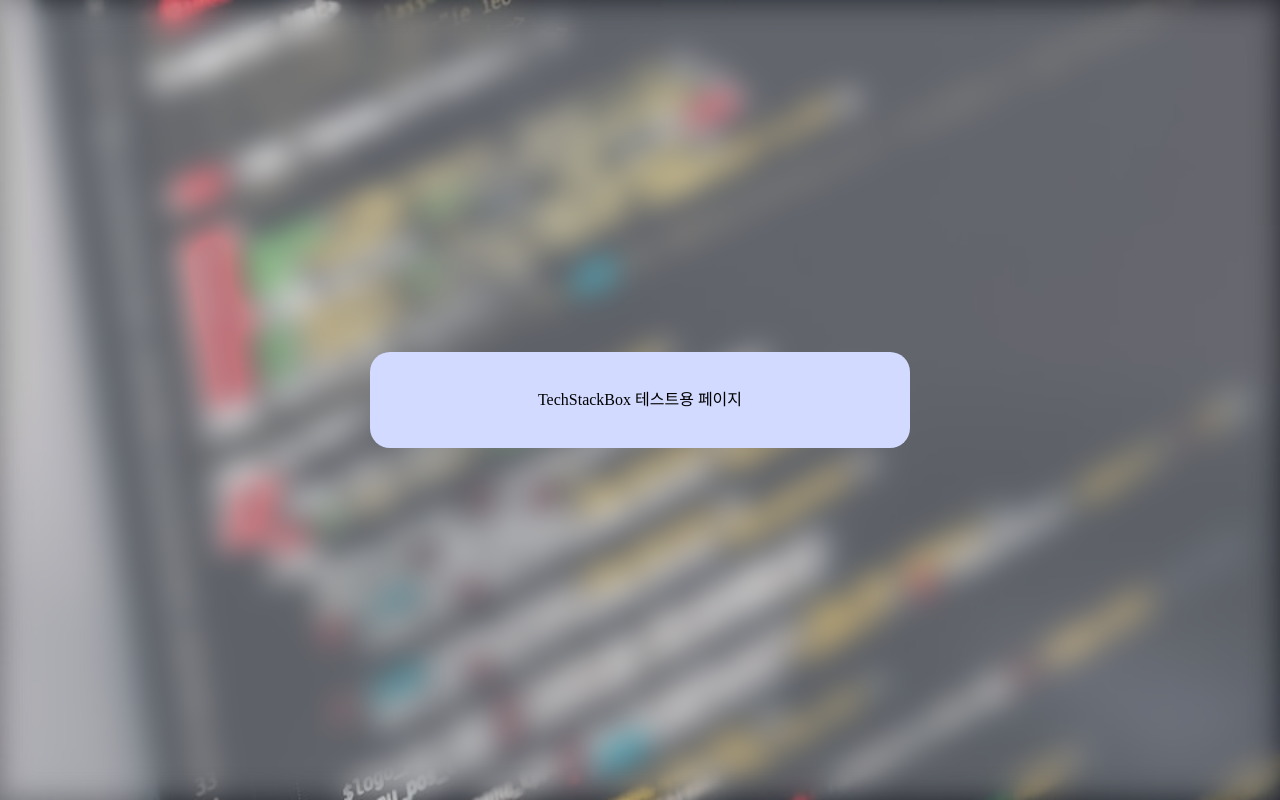
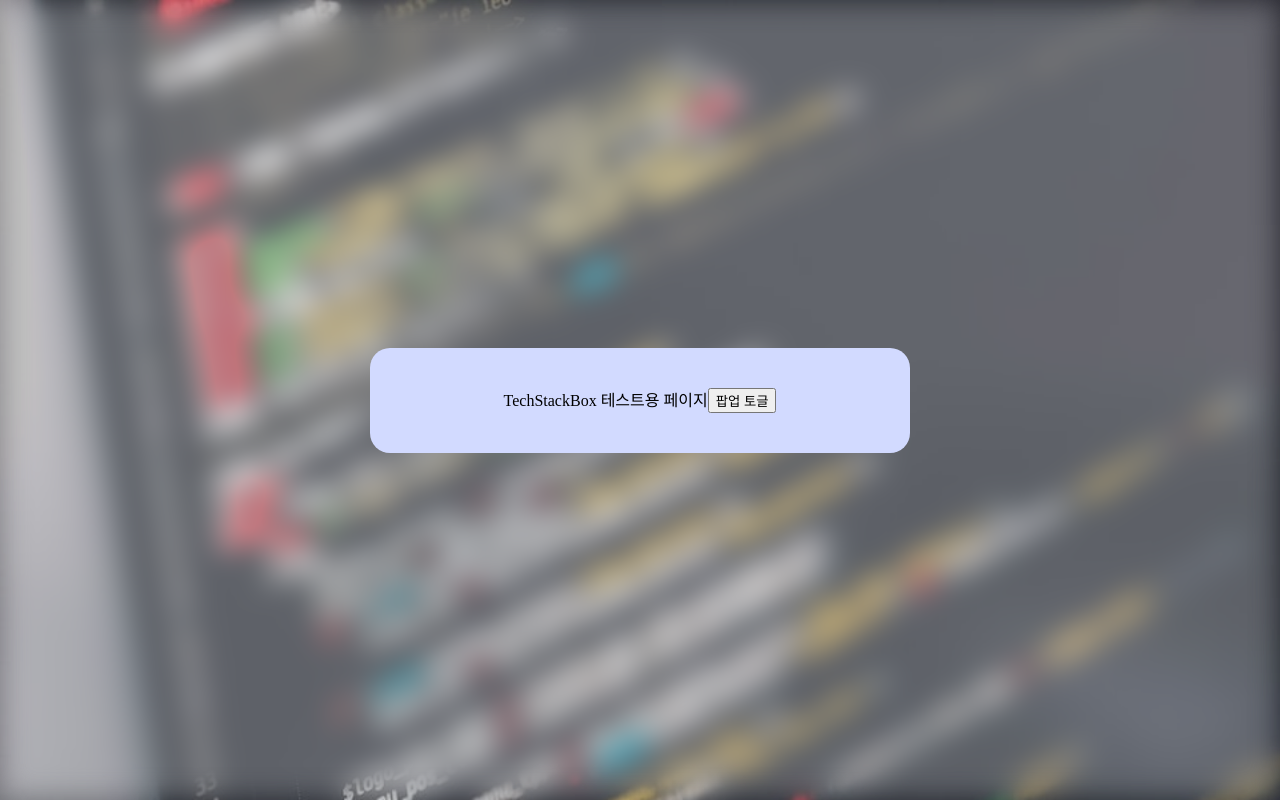
Before and after one commit to boostcampwm-2022/web25-SCOPA, a React (Create React App) app in the folder client/: page /test in a window 1280 px wide. Built offline with nearby package versions, Linux system fonts and the light colour scheme.

Commit message:
feat: 테스트용 페이지에 버튼과 기술스택 팝업 배치

```diff
--- a/client/src/pages/TestPage/index.tsx
+++ b/client/src/pages/TestPage/index.tsx
@@ -1,3 +1,27 @@
+import { useState, useCallback } from 'react';
+
+import { TechStackBox } from 'common';
+
 export const TestPage = () => {
-  return <div>TechStackBox 테스트용 페이지</div>;
+  const [selectedStacks, setSelectedStacks] = useState<Array<string>>([]);
+  const [isShown, setIsShown] = useState<boolean>(false);
+
+  const handleClickButton = useCallback(() => {
+    setIsShown((prev) => !prev);
+  }, []);
+
+  return (
+    <div>
+      TechStackBox 테스트용 페이지
+      <button type='button' onClick={handleClickButton}>
+        팝업 토글
+      </button>
+      {isShown && (
+        <TechStackBox setIsShown={setIsShown} selectedStacks={selectedStacks} setSelectedStacks={setSelectedStacks} />
+      )}
+      {selectedStacks.map((value) => (
+        <span key={`selected-${value}`}>{value}</span>
+      ))}
+    </div>
+  );
 };
```
